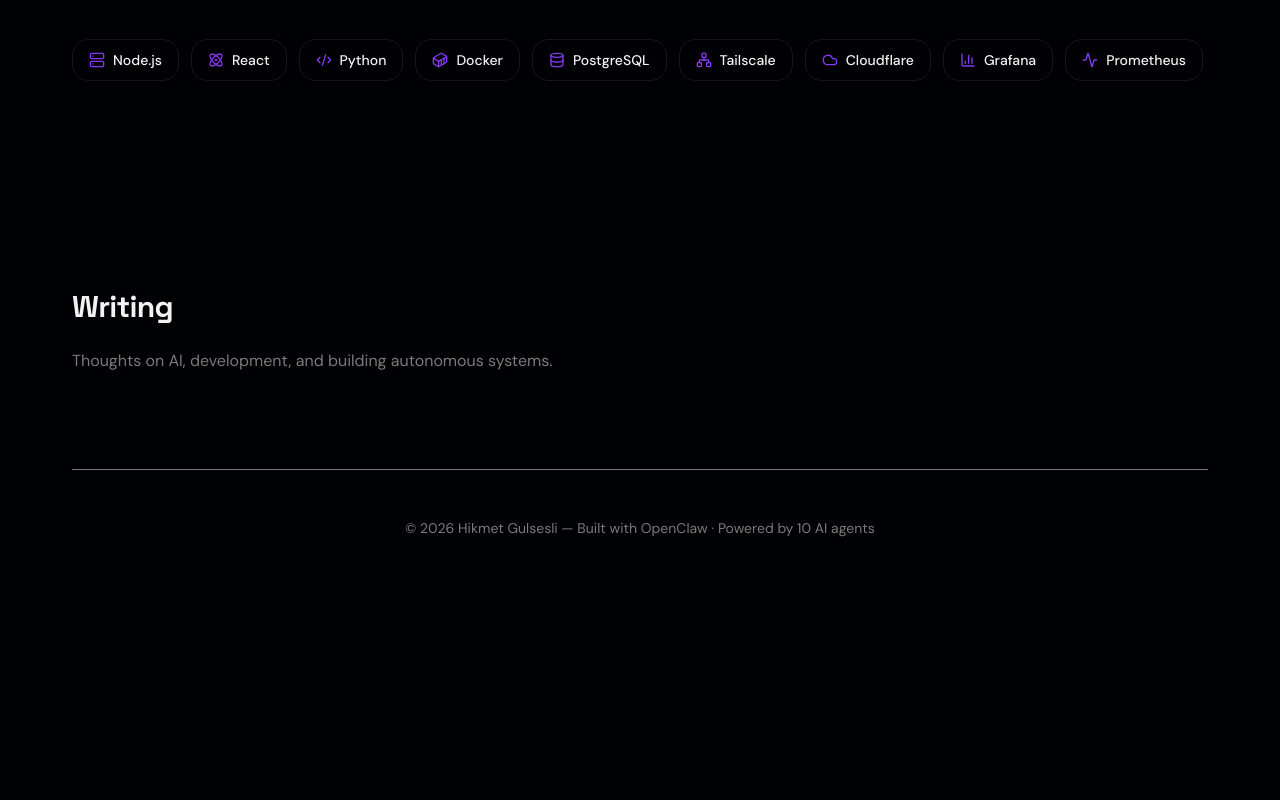
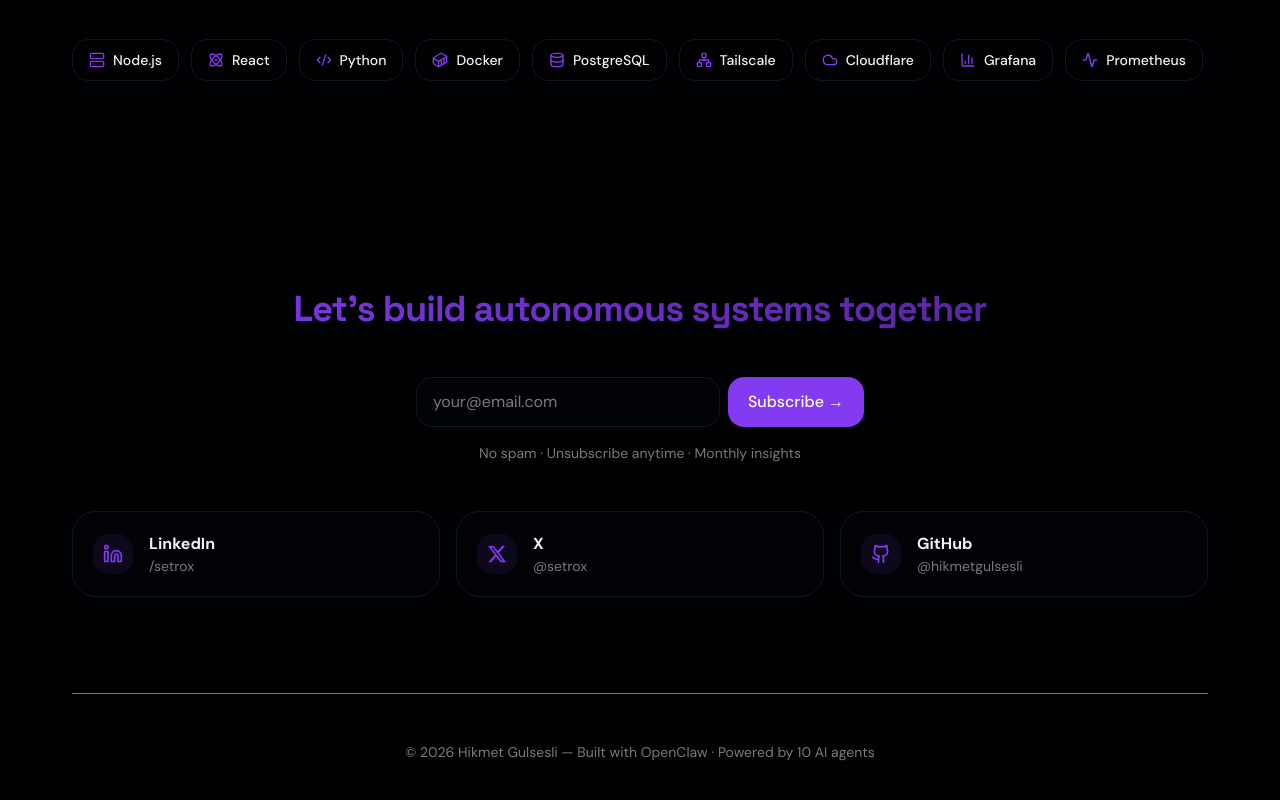
Before and after one commit to hikmetgulsesli/setrox-com, a Next.js app: page / in a window 1280 px wide. Shown: the part 4746-5546 px from the top of the page. Before the commit the page ends 5380 px from the top, so only its background shows below. Built offline with nearby package versions, Linux system fonts and the light colour scheme.

Commit message:
feat: US-012 - Contact/Newsletter Section

```diff
--- a/src/app/page.tsx
+++ b/src/app/page.tsx
@@ -4,6 +4,7 @@
 import { AgentsSection } from "@/components/sections/Agents";
 import { TechStackSection } from "@/components/sections/TechStack";
 import { TerminalSection } from "@/components/sections/Terminal";
+import { ContactSection } from "@/components/sections/Contact";
 
 export default function Home() {
   return (
@@ -27,18 +28,8 @@
         {/* Tech Stack Section */}
         <TechStackSection />
 
-        {/* Writing Section */}
-        <section id="writing" className="space-y-6 py-24">
-          <h2
-            className="text-3xl font-bold tracking-tight"
-            style={{ fontFamily: "var(--font-space-grotesk)" }}
-          >
-            Writing
-          </h2>
-          <p className="text-muted-foreground">
-            Thoughts on AI, development, and building autonomous systems.
-          </p>
-        </section>
+        {/* Contact Section */}
+        <ContactSection />
 
         {/* Footer */}
         <footer className="pt-12 border-t text-center text-sm text-muted-foreground">
--- /dev/null
+++ b/src/components/sections/Contact.tsx
@@ -0,0 +1,216 @@
+"use client";
+
+import { useState } from "react";
+import { motion } from "framer-motion";
+import { Linkedin, Github } from "lucide-react";
+import { socials } from "@/data/socials";
+import { cn } from "@/lib/utils";
+
+// X (Twitter) icon component since Lucide doesn't have the new X logo
+function XIcon({ className }: { className?: string }) {
+  return (
+    <svg
+      viewBox="0 0 24 24"
+      fill="currentColor"
+      className={className}
+      aria-hidden="true"
+    >
+      <path d="M18.244 2.25h3.308l-7.227 8.26 8.502 11.24H16.17l-5.214-6.817L4.99 21.75H1.68l7.73-8.835L1.254 2.25H8.08l4.713 6.231zm-1.161 17.52h1.833L7.084 4.126H5.117z" />
+    </svg>
+  );
+}
+
+// Map social icons to components
+const iconMap: Record<string, React.ComponentType<{ className?: string }>> = {
+  linkedin: Linkedin,
+  twitter: XIcon,
+  github: Github,
+};
+
+interface SocialCardProps {
+  social: (typeof socials)[0];
+  index: number;
+}
+
+function SocialCard({ social, index }: SocialCardProps) {
+  const IconComponent = iconMap[social.icon];
+
+  return (
+    <motion.a
+      href={social.url}
+      target="_blank"
+      rel="noopener noreferrer"
+      initial={{ opacity: 0, y: 20 }}
+      animate={{ opacity: 1, y: 0 }}
+      transition={{
+        duration: 0.3,
+        delay: 0.3 + index * 0.05,
+        ease: [0.16, 1, 0.3, 1] as const,
+      }}
+      className={cn(
+        "group flex items-center gap-4",
+        "rounded-xl border p-5",
+        "bg-[var(--card)]/80 backdrop-blur-md",
+        "border-[var(--border)]",
+        "transition-all duration-200 ease-out",
+        "hover:-translate-y-1",
+        "hover:border-[var(--primary)]/50",
+        "cursor-pointer"
+      )}
+      aria-label={`${social.name} - ${social.handle}`}
+    >
+      {/* Icon - scales on hover */}
+      <div
+        className={cn(
+          "flex items-center justify-center",
+          "w-10 h-10 rounded-lg",
+          "bg-[var(--primary)]/10",
+          "text-[var(--primary)]",
+          "transition-transform duration-200 ease-out",
+          "group-hover:scale-110"
+        )}
+        aria-hidden="true"
+      >
+        {IconComponent && <IconComponent className="w-5 h-5" />}
+      </div>
+
+      {/* Content */}
+      <div className="flex-1">
+        <h3
+          className={cn(
+            "text-base font-semibold",
+            "text-[var(--foreground)]"
+          )}
+        >
+          {social.name}
+        </h3>
+        <p
+          className={cn(
+            "text-sm text-[var(--muted-foreground)]"
+          )}
+        >
+          {social.handle}
+        </p>
+      </div>
+    </motion.a>
+  );
+}
+
+export function ContactSection() {
+  const [email, setEmail] = useState("");
+
+  const handleSubmit = (e: React.FormEvent) => {
+    e.preventDefault();
+    // Newsletter subscription logic would go here
+    console.log("Subscribe:", email);
+    setEmail("");
+  };
+
+  return (
+    <section
+      id="contact"
+      className="py-16 sm:py-20 lg:py-24"
+      aria-labelledby="contact-heading"
+    >
+      {/* Section header with gradient heading */}
+      <div className="text-center mb-10 sm:mb-12">
+        <h2
+          id="contact-heading"
+          className={cn(
+            "text-3xl sm:text-4xl font-bold tracking-tight mb-4",
+            "bg-gradient-to-r from-[var(--primary)] to-[var(--primary)]/60",
+            "bg-clip-text text-transparent"
+          )}
+          style={{ fontFamily: "var(--font-space-grotesk)" }}
+        >
+          Let&apos;s build autonomous systems together
+        </h2>
+      </div>
+
+      {/* Newsletter subscription form */}
+      <motion.form
+        onSubmit={handleSubmit}
+        initial={{ opacity: 0, y: 20 }}
+        animate={{ opacity: 1, y: 0 }}
+        transition={{
+          duration: 0.3,
+          delay: 0.1,
+          ease: [0.16, 1, 0.3, 1] as const,
+        }}
+        className="max-w-md mx-auto mb-4"
+      >
+        <div className="flex gap-2">
+          {/* Email input - dark styled */}
+          <input
+            type="email"
+            value={email}
+            onChange={(e) => setEmail(e.target.value)}
+            placeholder="your@email.com"
+            required
+            autoComplete="email"
+            className={cn(
+              "flex-1",
+              "px-4 py-3",
+              "rounded-lg border",
+              "bg-[var(--card)]",
+              "border-[var(--border)]",
+              "text-[var(--foreground)]",
+              "placeholder:text-[var(--muted-foreground)]",
+              "focus:outline-none focus:ring-2 focus:ring-[var(--primary)]/50",
+              "focus:border-[var(--primary)]",
+              "transition-colors duration-200"
+            )}
+            aria-label="Email address for newsletter subscription"
+          />
+          {/* Subscribe button - accent colored */}
+          <button
+            type="submit"
+            className={cn(
+              "px-5 py-3",
+              "rounded-lg",
+              "bg-[var(--primary)]",
+              "text-white font-medium",
+              "hover:bg-[var(--primary)]/90",
+              "focus:outline-none focus:ring-2 focus:ring-[var(--primary)]/50",
+              "focus:ring-offset-2 focus:ring-offset-[var(--background)]",
+              "active:scale-[0.98]",
+              "transition-all duration-200",
+              "cursor-pointer"
+            )}
+          >
+            Subscribe →
+          </button>
+        </div>
+      </motion.form>
+
+      {/* Reassurance text */}
+      <motion.p
+        initial={{ opacity: 0 }}
+        animate={{ opacity: 1 }}
+        transition={{ duration: 0.3, delay: 0.2 }}
+        className={cn(
+          "text-center text-sm",
+          "text-[var(--muted-foreground)]",
+          "mb-12"
+        )}
+      >
+        No spam · Unsubscribe anytime · Monthly insights
+      </motion.p>
+
+      {/* Social cards */}
+      <div
+        className={cn(
+          "grid gap-4",
+          // 1 column mobile
+          "grid-cols-1",
+          // 3 columns desktop
+          "sm:grid-cols-3"
+        )}
+      >
+        {socials.map((social, index) => (
+          <SocialCard key={social.id} social={social} index={index} />
+        ))}
+      </div>
+    </section>
+  );
+}
--- a/src/components/ui/index.ts
+++ b/src/components/ui/index.ts
@@ -16,3 +16,4 @@
 export { AgentsSection } from "../sections/Agents";
 export { TechStackSection } from "../sections/TechStack";
 export { TerminalSection } from "../sections/Terminal";
+export { ContactSection } from "../sections/Contact";
```
Also changed, not shown: progress-03437c16-1f3d-49d0-b443-291e972a818a.txt, 1 other file (tests, documents, lock files or other folders).
